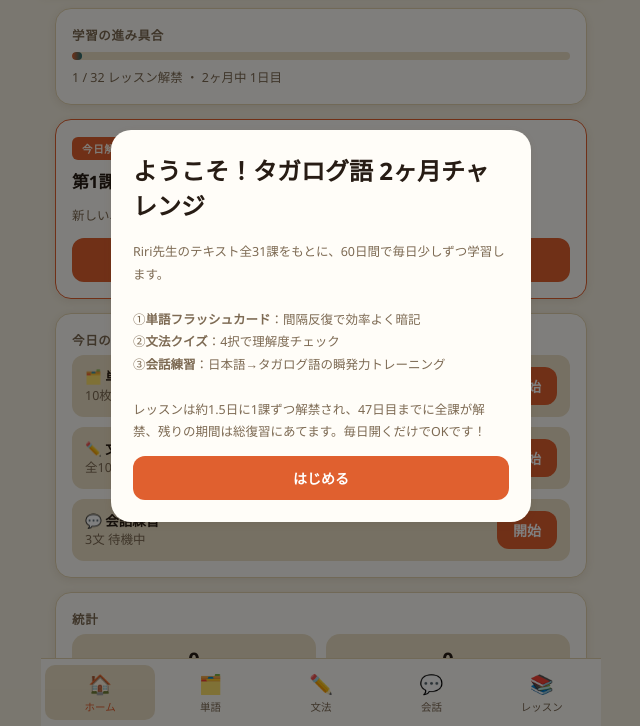
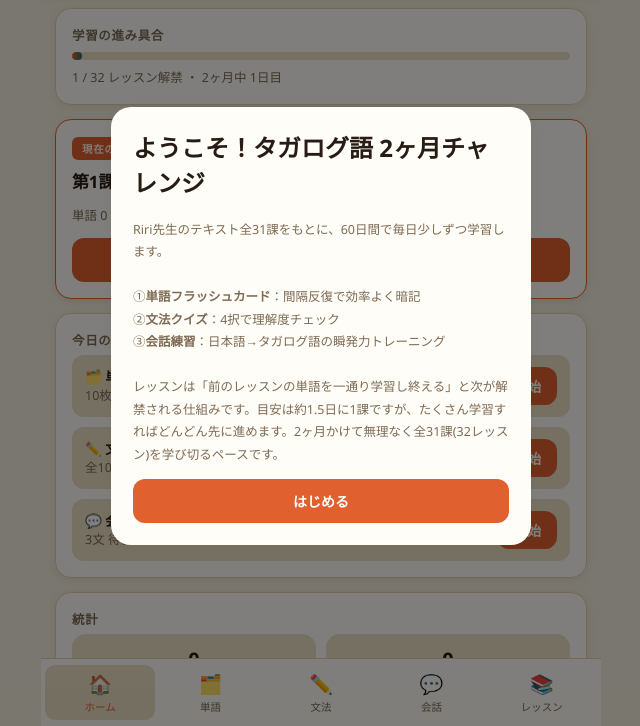
Before and after one commit to Second-penguin-planning/tagalog-2month-challenge, a plain HTML site: page index.html in a window 1280 px wide. Shown: the part 74-800 px from the top of the page, without its empty margins (319-959 px from the left). Drawn offline with Linux system fonts and the light colour scheme.

Commit message:
Fix: unlock lessons by study progress instead of calendar day
Previously lesson 2+ vocabulary/quiz/conversation content never appeared
until a real calendar day had passed, even if the user studied a lot in
one sitting. Lessons now unlock as soon as all vocabulary of the
previous lesson has been introduced into the flashcard deck, so eager
study - not the calendar - drives progression. The old day-based
schedule is kept only as a 'recommended pace' label in the lesson list.

```diff
--- a/index.html
+++ b/index.html
@@ -1206,8 +1206,20 @@ const QUIZ_LEN = 10;
 
 function lessonById(id){ return ALL_LESSONS.filter(function(l){ return l.id===id; })[0]; }
 function lessonIdx(id){ return LESSON_ORDER.indexOf(id); }
-function unlockDay(id){ return Math.floor(lessonIdx(id)*1.5)+1; }
-function isUnlocked(id, day){ return unlockDay(id) <= day; }
+/* targetDay: a recommended-pace label only (shown in the Lessons list), not a hard gate. */
+function targetDay(id){ return Math.floor(lessonIdx(id)*1.5)+1; }
+/* isUnlocked: progress-based. Lesson k unlocks once every vocab card of lessons 0..k-1
+   has been introduced into the flashcard deck at least once (so eager study, not the
+   calendar, is what advances you - the old version blocked lesson 2+ until a real day passed). */
+function isUnlocked(id){
+  const idx = lessonIdx(id);
+  for(let i=0;i<idx;i++){
+    const prevVocab = VOCAB_CARDS.filter(function(c){ return c.lessonId===LESSON_ORDER[i]; });
+    const allIntroduced = prevVocab.every(function(c){ return !!state.cardState[c.id]; });
+    if(!allIntroduced) return false;
+  }
+  return true;
+}
 
 /* ================= Date / utils ================= */
 function pad(n){ return n<10 ? '0'+n : ''+n; }
@@ -1292,9 +1304,8 @@ function gradeCard(cardId, grade){
 }
 
 function buildSessionQueue(poolCards, poolName, newCap, sessionCap){
-  const day = currentDay();
   const unlockedIds = {};
-  LESSON_ORDER.forEach(function(id){ if(isUnlocked(id, day)) unlockedIds[id]=true; });
+  LESSON_ORDER.forEach(function(id){ if(isUnlocked(id)) unlockedIds[id]=true; });
   const available = poolCards.filter(function(c){ return unlockedIds[c.lessonId]; });
   const today = todayStr();
   const due = [], fresh = [];
@@ -1318,9 +1329,8 @@ function buildSessionQueue(poolCards, poolName, newCap, sessionCap){
 }
 
 function countDue(poolCards, poolName){
-  const day = currentDay();
   const unlockedIds = {};
-  LESSON_ORDER.forEach(function(id){ if(isUnlocked(id, day)) unlockedIds[id]=true; });
+  LESSON_ORDER.forEach(function(id){ if(isUnlocked(id)) unlockedIds[id]=true; });
   const today = todayStr();
   let due=0, fresh=0;
   poolCards.forEach(function(c){
@@ -1341,9 +1351,8 @@ function masteredCount(poolCards){
 
 /* ================= Quiz generation ================= */
 function buildQuizQuestions(n){
-  const day = currentDay();
   const unlockedIds = {};
-  LESSON_ORDER.forEach(function(id){ if(isUnlocked(id, day)) unlockedIds[id]=true; });
+  LESSON_ORDER.forEach(function(id){ if(isUnlocked(id)) unlockedIds[id]=true; });
   const vocabPool = VOCAB_CARDS.filter(function(c){ return unlockedIds[c.lessonId]; });
   const sentPool = SENT_CARDS.filter(function(c){ return unlockedIds[c.lessonId]; });
   const qs = [];
@@ -1417,9 +1426,13 @@ function renderHome(){
   const day = currentDay();
   const dueVocab = countDue(VOCAB_CARDS, 'vocab');
   const dueSent = countDue(SENT_CARDS, 'sent');
-  const newTodayLesson = LESSON_ORDER.filter(function(id){ return unlockDay(id) === Math.min(day, 47); })[0];
+  const currentFocusLesson = LESSON_ORDER.filter(function(id){
+    if(!isUnlocked(id)) return false;
+    const vocab = VOCAB_CARDS.filter(function(c){ return c.lessonId===id; });
+    return vocab.some(function(c){ return !state.cardState[c.id]; });
+  })[0];
   const pct = Math.min(100, Math.round((day/TOTAL_DAYS)*100));
-  const totalUnlocked = LESSON_ORDER.filter(function(id){ return isUnlocked(id, day); }).length;
+  const totalUnlocked = LESSON_ORDER.filter(function(id){ return isUnlocked(id); }).length;
 
   let html = '';
   html += '<div class="card">';
@@ -1428,12 +1441,13 @@ function renderHome(){
   html += '  <div class="muted">'+totalUnlocked+' / '+LESSON_ORDER.length+' レッスン解禁 ・ 2ヶ月中 '+Math.min(day,TOTAL_DAYS)+'日目</div>';
   html += '</div>';
 
-  if(newTodayLesson){
-    const lesson = lessonById(newTodayLesson);
+  if(currentFocusLesson){
+    const lesson = lessonById(currentFocusLesson);
+    const doneVocab = (lesson.v||[]).filter(function(_,i){ return !!state.cardState['v'+lesson.id+'_'+i]; }).length;
     html += '<div class="card" style="border-color:var(--accent)">';
-    html += '  <span class="lesson-badge">今日解禁</span>';
+    html += '  <span class="lesson-badge">現在のレッスン</span>';
     html += '  <h2>第'+displayNum(lesson.id)+'課: '+escapeHtml(lesson.title)+'</h2>';
-    html += '  <p class="muted">新しい単語 '+ (lesson.v||[]).length +'語・例文 '+(lesson.s||[]).length+'個</p>';
+    html += '  <p class="muted">単語 '+doneVocab+' / '+(lesson.v||[]).length+'語 学習済み・例文 '+(lesson.s||[]).length+'個</p>';
     html += '  <button class="btn" data-action="openLesson" data-id="'+lesson.id+'">レッスンを見る</button>';
     html += '</div>';
   }
@@ -1470,15 +1484,16 @@ function displayNum(id){ return (id===241) ? '24-2' : id; }
 
 /* ================= Lessons list & detail ================= */
 function renderLessonsList(){
-  const day = currentDay();
   let html = '<h1 class="page-title">レッスン一覧</h1>';
+  html += '<p class="muted" style="margin-top:-6px;">前のレッスンの単語をすべて学習すると、次のレッスンが解禁されます(カレンダーの日数ではなく学習の進み具合で解禁されます)。</p>';
   ALL_LESSONS.forEach(function(lesson){
-    const unlocked = isUnlocked(lesson.id, day);
+    const unlocked = isUnlocked(lesson.id);
     html += '<div class="card '+(unlocked?'':'locked')+'" data-action="openLesson" data-id="'+lesson.id+'" style="cursor:pointer;">';
     html += '<div class="row"><div>';
     html += '<span class="lesson-badge">第'+displayNum(lesson.id)+'課</span><h2>'+escapeHtml(lesson.title)+'</h2>';
+    html += '<div class="lock-tag">目安 Day '+targetDay(lesson.id)+(unlocked?'':' ・ 前のレッスンを終えると解禁')+'</div>';
     html += '</div>';
-    html += unlocked ? '<span style="font-size:20px;">›</span>' : '<span class="lock-tag">🔒 Day '+unlockDay(lesson.id)+'</span>';
+    html += unlocked ? '<span style="font-size:20px;">›</span>' : '<span style="font-size:18px;">🔒</span>';
     html += '</div></div>';
   });
   return html;
@@ -1710,7 +1725,7 @@ if(isFirstRun){
     + '<h2 style="margin-top:0;">ようこそ！タガログ語 2ヶ月チャレンジ</h2>'
     + '<p class="muted" style="line-height:1.8;">Riri先生のテキスト全31課をもとに、60日間で毎日少しずつ学習します。'
     + '<br><br>①<b>単語フラッシュカード</b>：間隔反復で効率よく暗記<br>②<b>文法クイズ</b>：4択で理解度チェック<br>③<b>会話練習</b>：日本語→タガログ語の瞬発力トレーニング'
-    + '<br><br>レッスンは約1.5日に1課ずつ解禁され、47日目までに全課が解禁、残りの期間は総復習にあてます。毎日開くだけでOKです！</p>'
+    + '<br><br>レッスンは「前のレッスンの単語を一通り学習し終える」と次が解禁される仕組みです。目安は約1.5日に1課ですが、たくさん学習すればどんどん先に進めます。2ヶ月かけて無理なく全31課(32レッスン)を学び切るペースです。</p>'
     + '<button class="btn" id="closeOnboarding">はじめる</button>'
     + '</div>';
   document.body.appendChild(backdrop);
```
